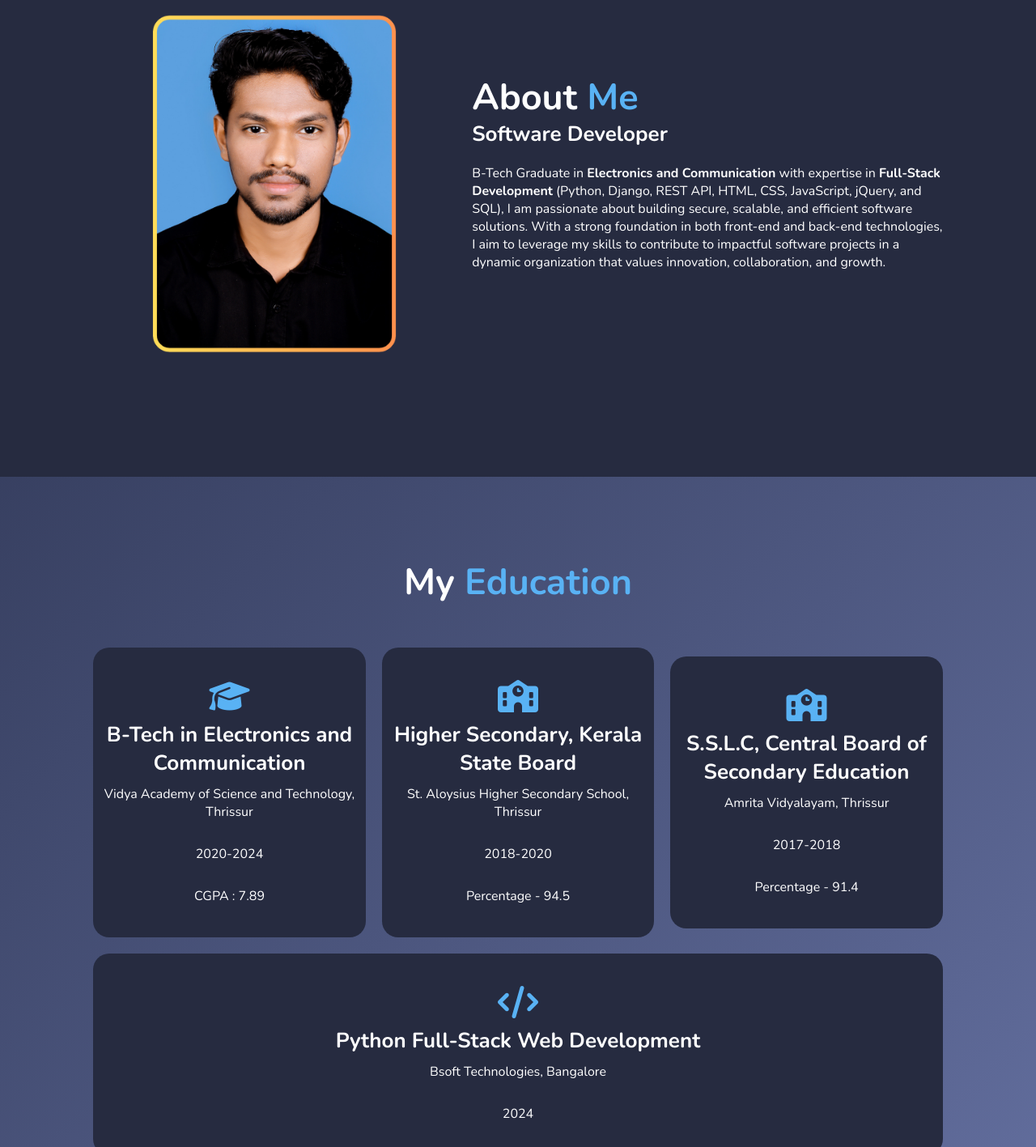
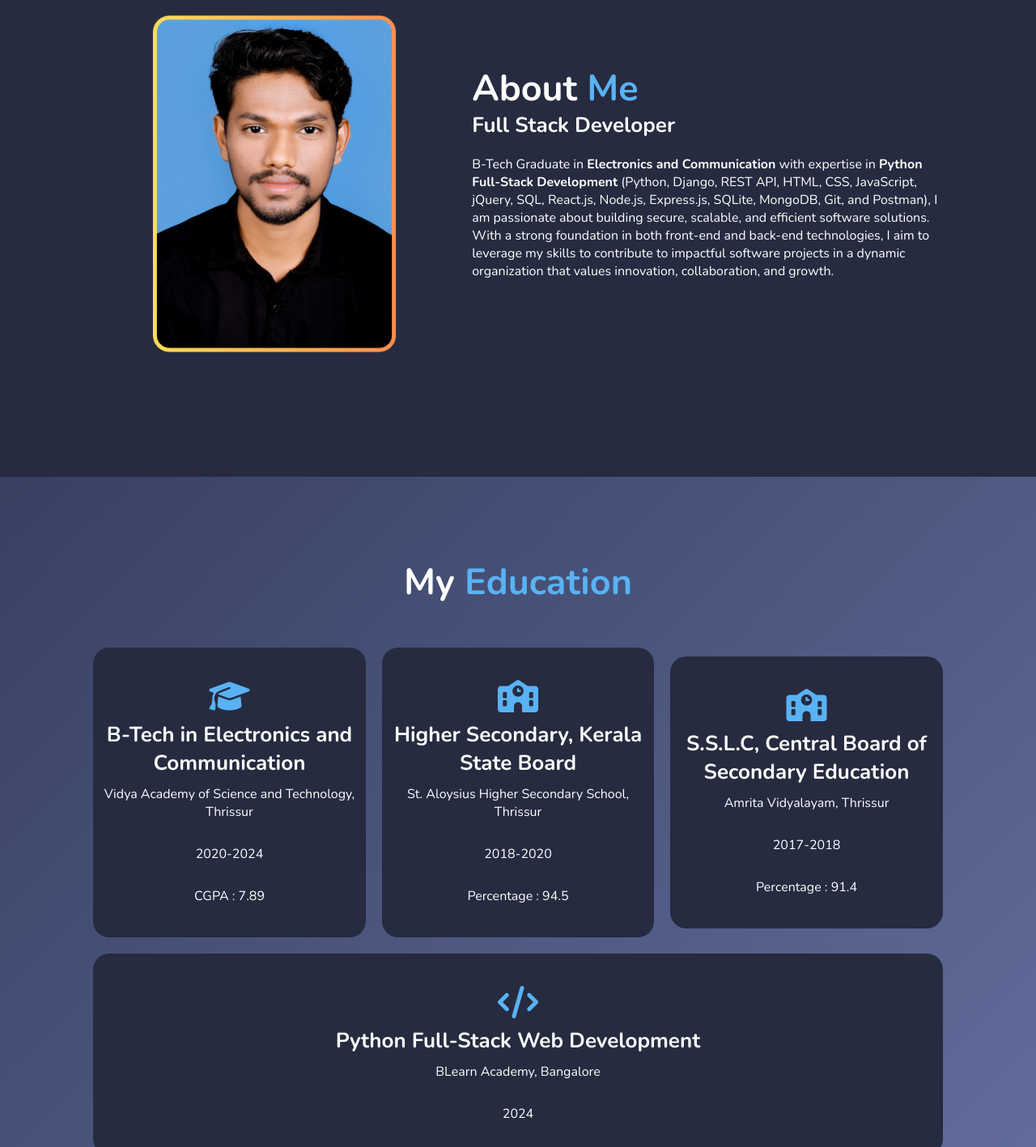
Before and after one commit to rahul-surendran02/Personal-Portfolio, a plain HTML site: page index.html in a window 1280 px wide. Shown: the part 1011-2428 px from the top of the page at 81% size. Drawn offline with nearby package versions, Linux system fonts and the light colour scheme.

Commit message:
Updated portfolio design

```diff
--- a/index.html
+++ b/index.html
@@ -31,8 +31,8 @@
         <div class="home-content">
             <h3>Hi, Myself</h3>
             <h1>Rahul Surendran</h1>
-            <h3>And I'm a <span>Software Developer</span></h3>
-            <p>Passionate <b>Full-Stack Developer</b> with a B-Tech in <b>Electronics and Communication</b>, skilled in Python, Django, REST API, and modern web technologies, dedicated to crafting secure, scalable, and impactful software solutions.</p>
+            <h3>And I'm a <span>Full Stack Developer</span></h3>
+            <p>Passionate <b>Python Full-Stack Developer</b> with a B-Tech in <b>Electronics and Communication</b>, skilled in Python, Django, REST API, and modern web technologies, dedicated to crafting secure, scalable, and impactful software solutions.</p>
 
             <div class="social-media">
                 <a href="https://www.facebook.com/rahulsurendran2002" target="_blank"><i class="fa-brands fa-facebook"></i></a>
@@ -56,8 +56,8 @@
 
         <div class="about-content">
             <h2 class="heading">About<span> Me</span></h2>
-            <h3>Software Developer</h3>
-            <p>B-Tech Graduate in <b>Electronics and Communication</b> with expertise in <b>Full-Stack Development</b> (Python, Django, REST API, HTML, CSS, JavaScript, jQuery, and SQL), I am passionate about building secure, scalable, and efficient software solutions. With a strong foundation in both front-end and back-end technologies, I aim to leverage my skills to contribute to impactful software projects in a dynamic organization that values innovation, collaboration, and growth.</p>
+            <h3>Full Stack Developer</h3>
+            <p>B-Tech Graduate in <b>Electronics and Communication</b> with expertise in <b>Python Full-Stack Development</b> (Python, Django, REST API, HTML, CSS, JavaScript, jQuery, SQL, React.js, Node.js, Express.js, SQLite, MongoDB, Git, and Postman), I am passionate about building secure, scalable, and efficient software solutions. With a strong foundation in both front-end and back-end technologies, I aim to leverage my skills to contribute to impactful software projects in a dynamic organization that values innovation, collaboration, and growth.</p>
         </div>
     </section>
 
@@ -80,7 +80,7 @@
                 <h3>Higher Secondary, Kerala State Board</h3>
                 <p>St. Aloysius Higher Secondary School, Thrissur</p>
                 <p>2018-2020</p>
-                <p>Percentage - 94.5</p>
+                <p>Percentage : 94.5</p>
             </div>
 
             <div class="education-box">
@@ -88,13 +88,13 @@
                 <h3>S.S.L.C, Central Board of Secondary Education</h3>
                 <p>Amrita Vidyalayam, Thrissur</p>
                 <p>2017-2018</p>
-                <p>Percentage - 91.4</p>
+                <p>Percentage : 91.4</p>
             </div>
 
             <div class="education-box">
                 <i class="fa-solid fa-code"></i>
                 <h3>Python Full-Stack Web Development</h3>
-                <p>Bsoft Technologies, Bangalore</p>
+                <p>BLearn Academy, Bangalore</p>
                 <p>2024</p>
             </div>
         </div>
@@ -208,7 +208,7 @@
 
     <footer class="footer">
         <div class="footer-text">
-            <p>Copyright &copy; 2024 | All Rights Reserved.</p>
+            <p> &copy; 2025 Rahul Surendran | All Rights Reserved.</p>
         </div>
 
         <div class="footer-icon">
```
